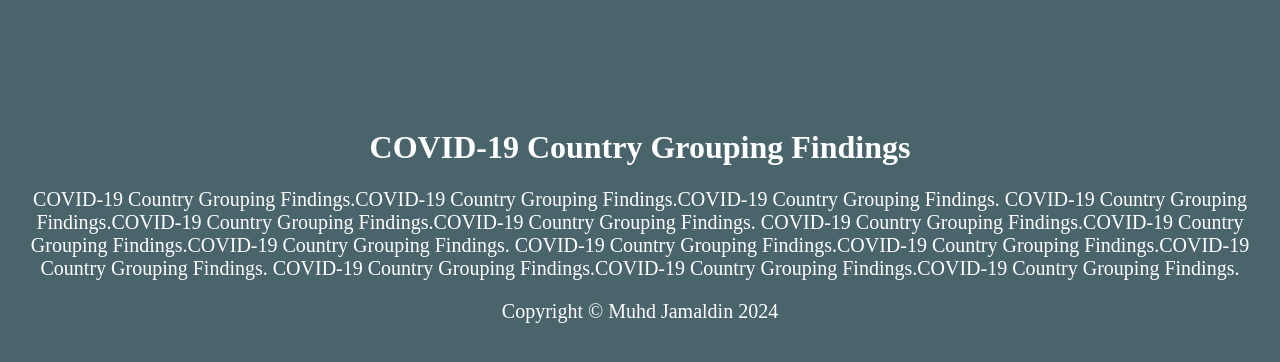
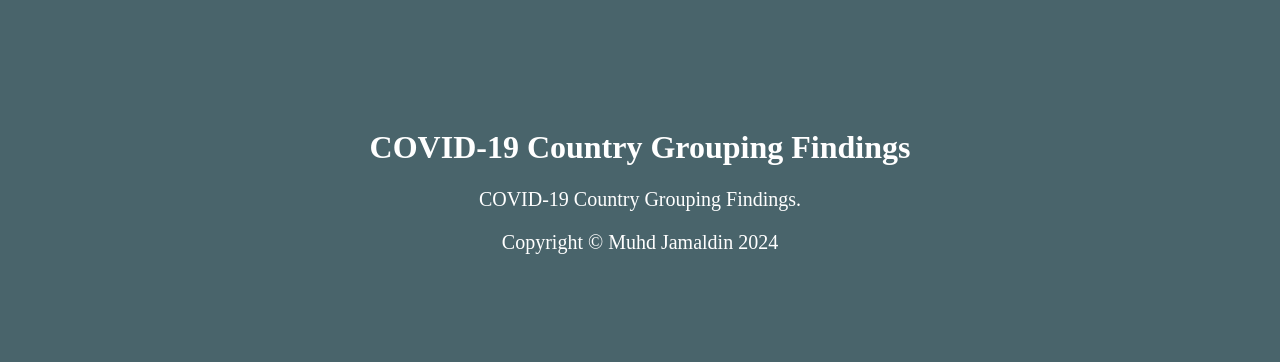
Before and after one commit to Md-Khid/Md-Khid, a Jekyll site: the page findings/1.html, which Jekyll copies as it is, in a window 1280 px wide. Shown: the top 362 px of the page. Built offline with Jekyll 4.4.1, drawn with Linux system fonts in a browser that asks for light colours.

Commit message:
Update 1.html

```diff
--- a/findings/1.html
+++ b/findings/1.html
@@ -19,6 +19,8 @@
         .container p {
             font-size: 20px; /* Increase font size for main content */
             text-align: center; /* Center align the paragraph */
+            margin-left: 20px; /* Add margin on the left side */
+            margin-right: 20px; /* Add margin on the right side */
         }
     </style>
 </head>
@@ -40,12 +42,7 @@
 <!-- Main Content -->
 <div class="container">
     <!-- Your main content goes here -->
-    <p>COVID-19 Country Grouping Findings.COVID-19 Country Grouping Findings.COVID-19 Country Grouping Findings.
-    COVID-19 Country Grouping Findings.COVID-19 Country Grouping Findings.COVID-19 Country Grouping Findings.
-    COVID-19 Country Grouping Findings.COVID-19 Country Grouping Findings.COVID-19 Country Grouping Findings.
-    COVID-19 Country Grouping Findings.COVID-19 Country Grouping Findings.COVID-19 Country Grouping Findings.
-    COVID-19 Country Grouping Findings.COVID-19 Country Grouping Findings.COVID-19 Country Grouping Findings.
-    </p>
+    <p>COVID-19 Country Grouping Findings.</p>
 </div>
 
 <!-- Footer -->
```
